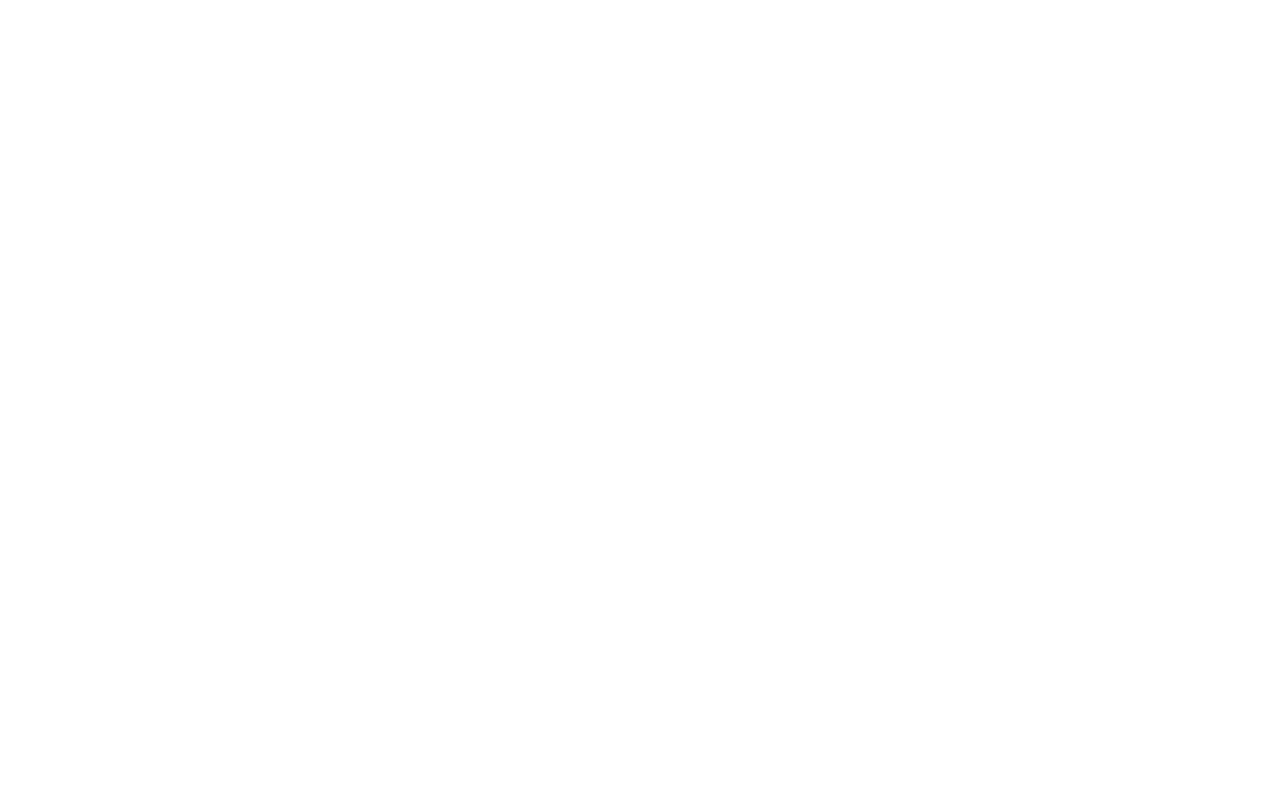
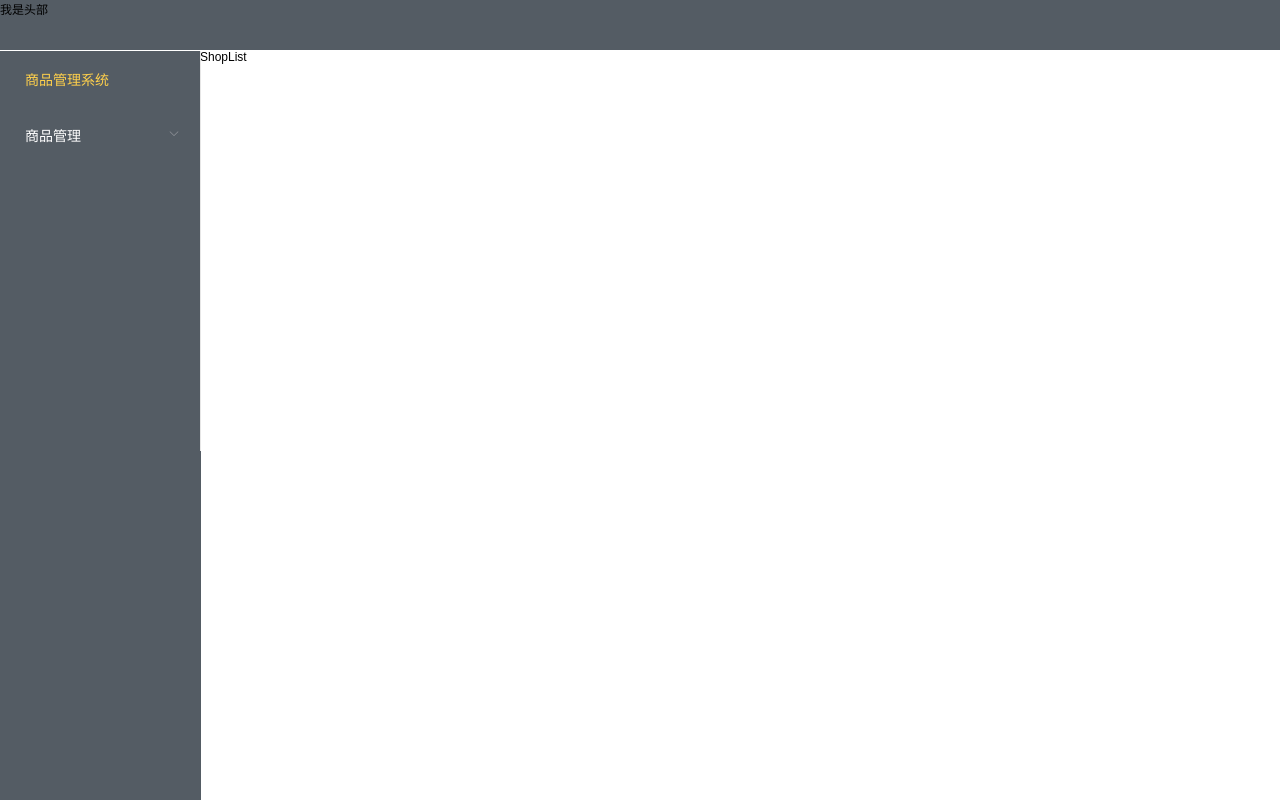
Before and after one commit to lixiaxopeng0/shopping-manage, a Vue app in the folder manage/: page /shop-list in a window 1280 px wide. Built offline with nearby package versions, Linux system fonts and the light colour scheme; a small style sheet from the web is missing.

Commit message:
06. layout布局调整

```diff
--- a/manage/src/router/index.js
+++ b/manage/src/router/index.js
@@ -4,16 +4,32 @@
 import Login from '../views/Login/index.vue';
 import MyHome from '../views/MyHome/index.vue';
 
+const ShopList = () => import('../views/ShopList/index.vue');
+const ShopMonitoring = () => import('../views/ShopMonitoring/index.vue');
+
 Vue.use(VueRouter);
 
 const routes = [
   {
-    path: '',
+    path: '/',
     component: Layout,
+    name: 'Layout',
+    redirect: '/home',
     children: [
       {
         path: 'home',
+        name: 'MyHome',
         component: MyHome,
+      },
+      {
+        path: 'shop-list',
+        name: 'ShopList',
+        component: ShopList,
+      },
+      {
+        path: 'shop-monitoring',
+        name: 'ShopMonitoring',
+        component: ShopMonitoring,
       },
     ],
   },
--- a/manage/src/styles/global.less
+++ b/manage/src/styles/global.less
@@ -22,3 +22,7 @@
   font-size: 12px;
   font-family: '微软雅黑', Arial, 'Arial Narrow', sans-serif;
 }
+
+.iconfont {
+  font-size: 18px;
+}
--- a/manage/src/styles/icon.less
+++ b/manage/src/styles/icon.less
@@ -1,5 +1,7 @@
-@import url('https://at.alicdn.com/t/c/font_4126650_2pr9yc29azs.css?spm=a313x.7781069.1998910419.53&file=font_4126650_2pr9yc29azs.css');
+@import url('https://at.alicdn.com/t/c/font_4126650_elnp7inryra.css?spm=a313x.7781069.1998910419.53&file=font_4126650_elnp7inryra.css');
 
 :root {
   --main-color: #545c64;
+  --header-height: 50px;
+  --menu-collapse: 200px;
 }
--- a/manage/src/views/Layout/MyContent.vue
+++ b/manage/src/views/Layout/MyContent.vue
@@ -1,5 +1,5 @@
 <template>
-    <div>内容区域</div>
+    <div><router-view /></div>
 </template>
 
 <script>
--- a/manage/src/views/Layout/MyMenu.vue
+++ b/manage/src/views/Layout/MyMenu.vue
@@ -1,8 +1,8 @@
 <template>
     <div>
-        <el-menu default-active="1-4-1" class="el-menu-vertical-demo" @open="handleOpen" @close="handleClose"
-            :collapse="isCollapse" background-color="#545c64" text-color="#fff" active-text-color="#ffd04b">
-            <el-menu-item index="4">
+        <el-menu default-active="home" class="el-menu-vertical-demo" :collapse="isCollapse" background-color="#545c64"
+            text-color="#fff" active-text-color="#ffd04b" router>
+            <el-menu-item index="home">
                 <i class="iconfont icon-me_zhandianguanli"></i>
                 <span slot="title">商品管理系统</span>
             </el-menu-item>
@@ -17,18 +17,63 @@
                         <i class="iconfont icon-gy_kucunwuziguanli"></i>
                         <span slot="title">商品列表</span>
                     </el-menu-item>
-                    <el-menu-item index="monitoring">
+                    <el-menu-item index="shop-monitoring">
                         <i class="iconfont icon-gy_tongjifenxi2"></i>
                         <span slot="title">数据监控</span>
                     </el-menu-item>
                 </el-menu-item-group>
             </el-submenu>
         </el-menu>
+        <div class="stretch">
+            <i class="iconfont icon-os-icon-outdent" @click="handleClick" v-if="isCollapse"></i>
+            <i class="iconfont icon-a-os-icon-arrowindent" @click="handleClick" v-else></i>
+        </div>
     </div>
 </template>
 
 <script>
 export default {
     name: 'MyMenu',
+    // props: [
+    //     {
+    //         isCollapse: Boolean,
+    //         default: true,
+    //     }
+    // ],
+    data() {
+        return {
+            isCollapse: false,
+        };
+    },
+    methods: {
+        handleClick() {
+            this.isCollapse = !this.isCollapse;
+            this.$emit('changeCollapse', this.isCollapse);
+        }
+    }
 };
 </script>
+<style scoped lang="less">
+.el-menu-vertical-demo:not(.el-menu--collapse) {
+    width: var(--menu-collapse);
+    min-height: 400px;
+}
+
+.iconfont {
+    margin-right: 5px;
+}
+
+.stretch {
+    position: absolute;
+    bottom: 10px;
+    margin-bottom: 10px;
+    color: #fff;
+    text-align: center;
+    width: 100%;
+
+    .iconfont {
+        font-size: 20px;
+        cursor: pointer;
+    }
+}
+</style>
--- a/manage/src/views/Layout/index.vue
+++ b/manage/src/views/Layout/index.vue
@@ -1,35 +1,53 @@
 <template>
-    <div class="layout">
-        <MyMenu class="menu" />
-        <MyContent class="content" />
+    <div>
+        <MyHeader class="headers" />
+        <div class="layout">
+            <MyMenu class="menu" @changeCollapse="changeCollapse" />
+            <MyContent class="content" :class="{ shrinkage: isCollapse }" />
+        </div>
     </div>
 </template>
 
 <script>
 import MyMenu from './MyMenu.vue';
 import MyContent from './MyContent.vue';
+import MyHeader from '@/views/MyHeader/index.vue';
 
 export default {
     name: 'MyLayout',
     components: {
         MyContent,
-        MyMenu
+        MyMenu,
+        MyHeader,
+    },
+    data() {
+        return {
+            isCollapse: false,
+        };
+    },
+    methods: {
+        changeCollapse(value) {
+            this.isCollapse = value;
+        }
     }
 };
 </script>
 <style scoped lang="less">
 .layout {
     .menu {
-        width: 200px;
-        height: 100vh;
         position: fixed;
-        top: 0;
+        top: var(--header-height);
         bottom: 0;
         background-color: var(--main-color);
+        border-top: 1px solid #fff;
     }
 
     .content {
-        margin-left: 200px;
+        margin-left: var(--menu-collapse);
+    }
+
+    .shrinkage {
+        margin-left: 64px;
     }
 
 }
--- /dev/null
+++ b/manage/src/views/MyHeader/index.vue
@@ -0,0 +1,14 @@
+<template>
+    <div class="manage-head">我是头部</div>
+</template>
+<script>
+export default {
+    name: 'MyHeader',
+};
+</script>
+<style scoped lang="less">
+.manage-head {
+    height: var(--header-height);
+    background-color: var(--main-color);
+}
+</style>
--- /dev/null
+++ b/manage/src/views/ShopList/index.vue
@@ -0,0 +1,8 @@
+<template>
+    <div class="shopping-list">ShopList</div>
+</template>
+<script>
+export default {
+    name: 'ShopList',
+};
+</script>
--- /dev/null
+++ b/manage/src/views/ShopMonitoring/index.vue
@@ -0,0 +1,8 @@
+<template>
+    <div class="shopping-monitoring">ShopMonitoring</div>
+</template>
+<script>
+export default {
+    name: 'ShopMonitoring',
+};
+</script>
```
Also changed, not shown: manage/src/assets/logo.png (deleted).
